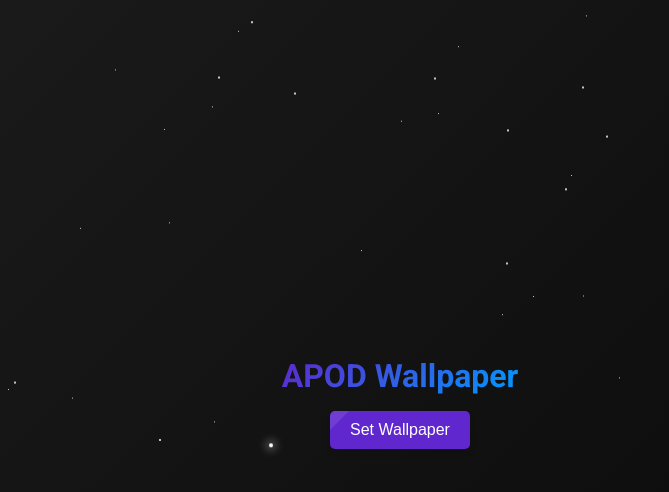
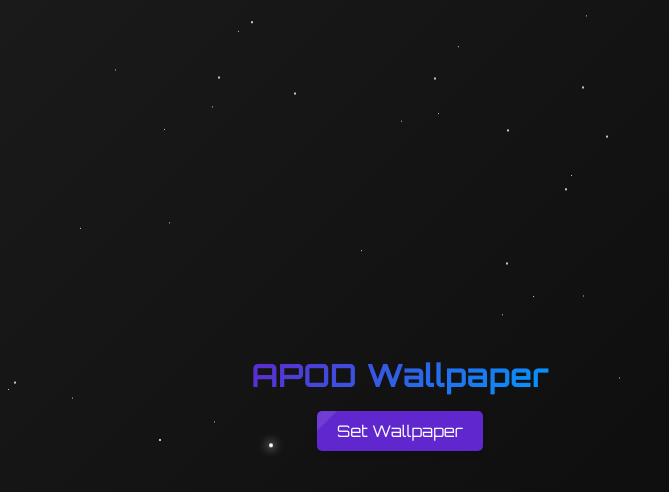
Before and after one commit to OnLee3/APOD-wallpaper, an Electron app: page src/index.html in a window 800 px wide. Shown: the top 492 px of the page, without its empty margins (0-669 px from the left). Drawn offline with Linux system fonts and the light colour scheme; no server answers.

Commit message:
style: add font

```diff
--- a/src/styles.css
+++ b/src/styles.css
@@ -1,8 +1,8 @@
-@import url("https://fonts.googleapis.com/css2?family=Roboto:wght@400;700&display=swap");
+@import url("https://fonts.googleapis.com/css2?family=Orbitron:wght@400;500;700&display=swap");
 
 body {
   margin: 0;
-  font-family: "Roboto", sans-serif;
+  font-family: "Orbitron", sans-serif;
   background-color: #1a1a1a;
   background-image: linear-gradient(135deg, #1a1a1a, #0a0a0a);
   height: 100vh;
@@ -83,6 +83,7 @@ body:after {
 
 h1 {
   font-size: 2rem;
+  font-family: "Orbitron", sans-serif;
   background-image: linear-gradient(135deg, #5f27cd, #0099ff);
   -webkit-background-clip: text;
   color: transparent;
@@ -91,6 +92,7 @@ h1 {
 }
 
 button {
+  font-family: "Orbitron", sans-serif;
   background-color: #5f27cd;
   color: #ffffff;
   border: none;
```
